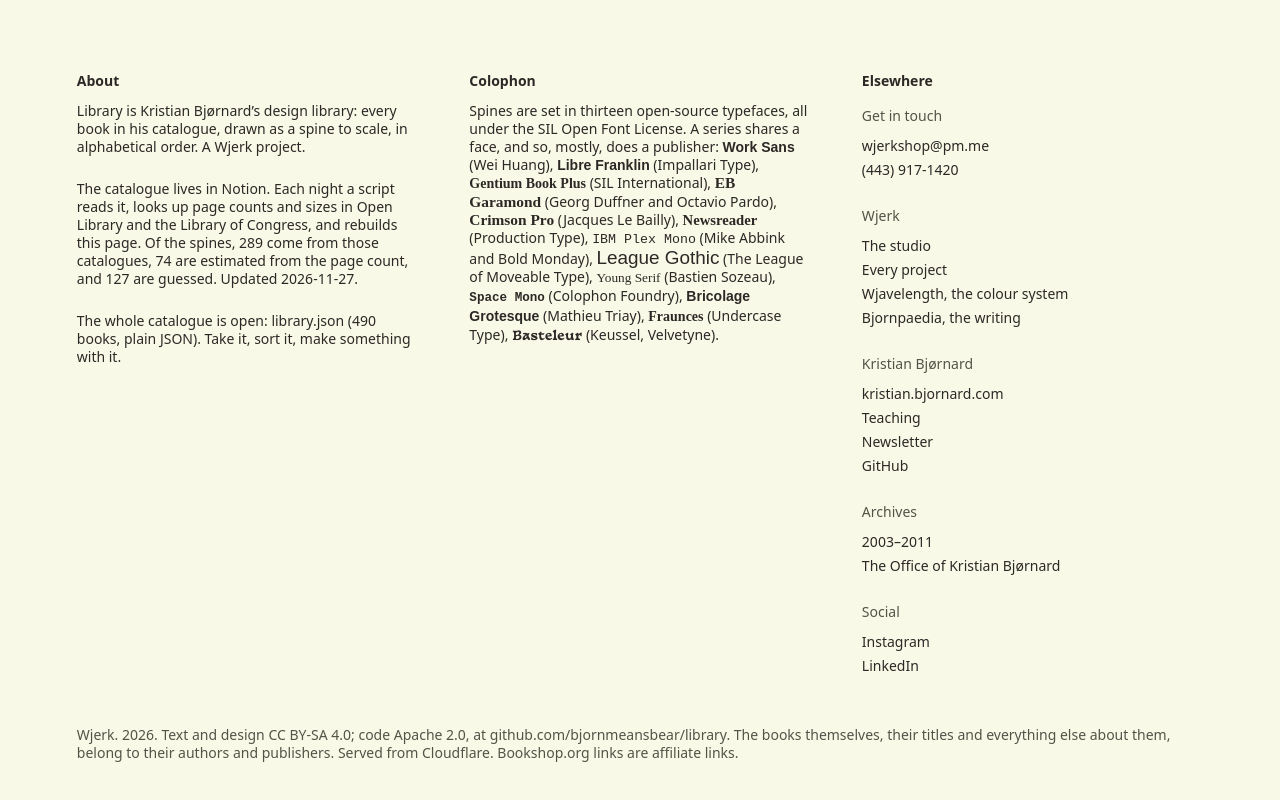
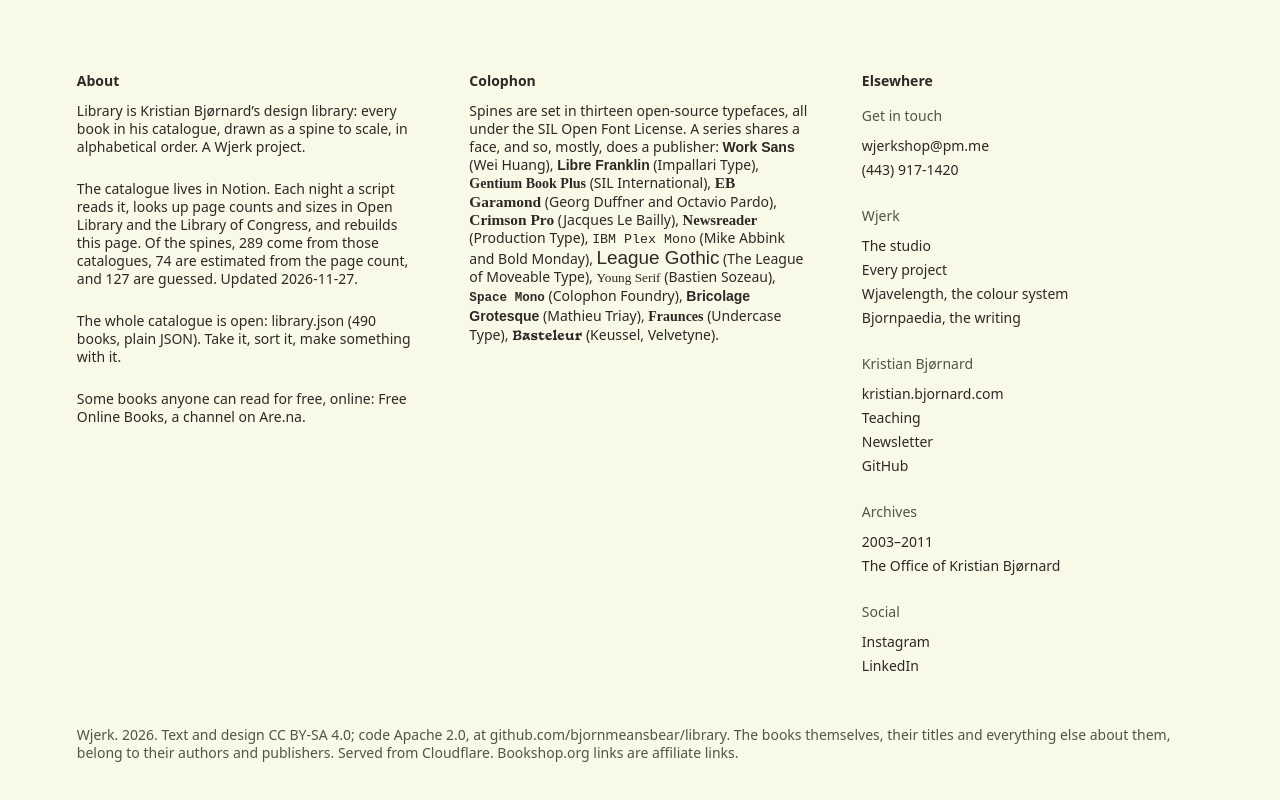
Before and after one commit to bjornmeansbear/library, a SvelteKit app: page / in a window 1280 px wide. Shown: the part 9419-10219 px from the top of the page. Built offline with nearby package versions, Linux system fonts and the light colour scheme.

Commit message:
Footer: link the Free Online Books channel on Are.na

```diff
--- a/src/routes/+page.svelte
+++ b/src/routes/+page.svelte
@@ -263,6 +263,9 @@
 				The whole catalogue is open: <a href="/library.json">library.json</a> ({books.length} books,
 				plain JSON). Take it, sort it, make something with it.
 			</p>
+			<p class="mt-4 mb-0">
+				Some books anyone can read for free, online: <a href="https://www.are.na/bjornmeansbear/freeonlinebooks">Free Online Books</a>, a channel on Are.na.
+			</p>
 		</div>
 
 		<div class="max-w-tablet">
```
